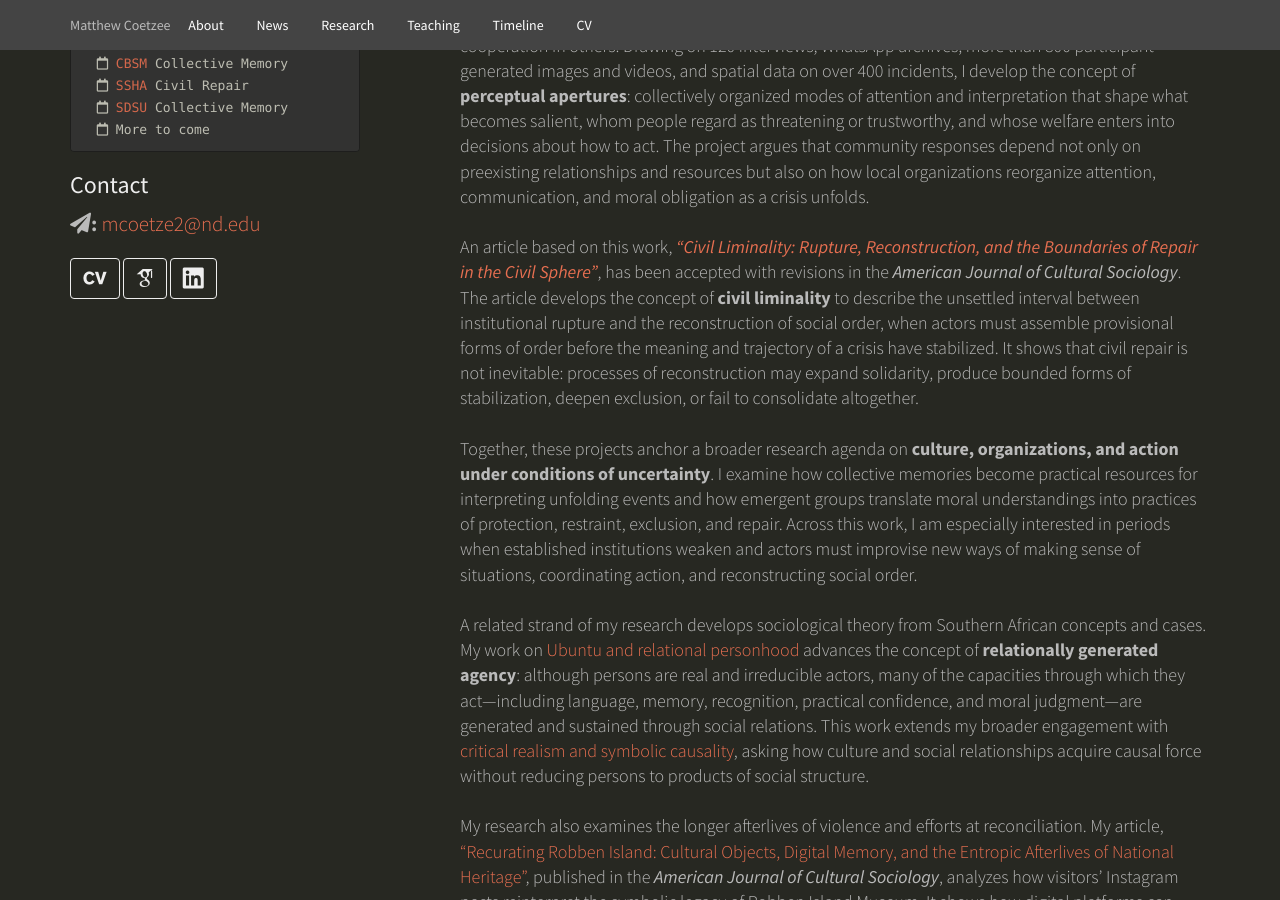
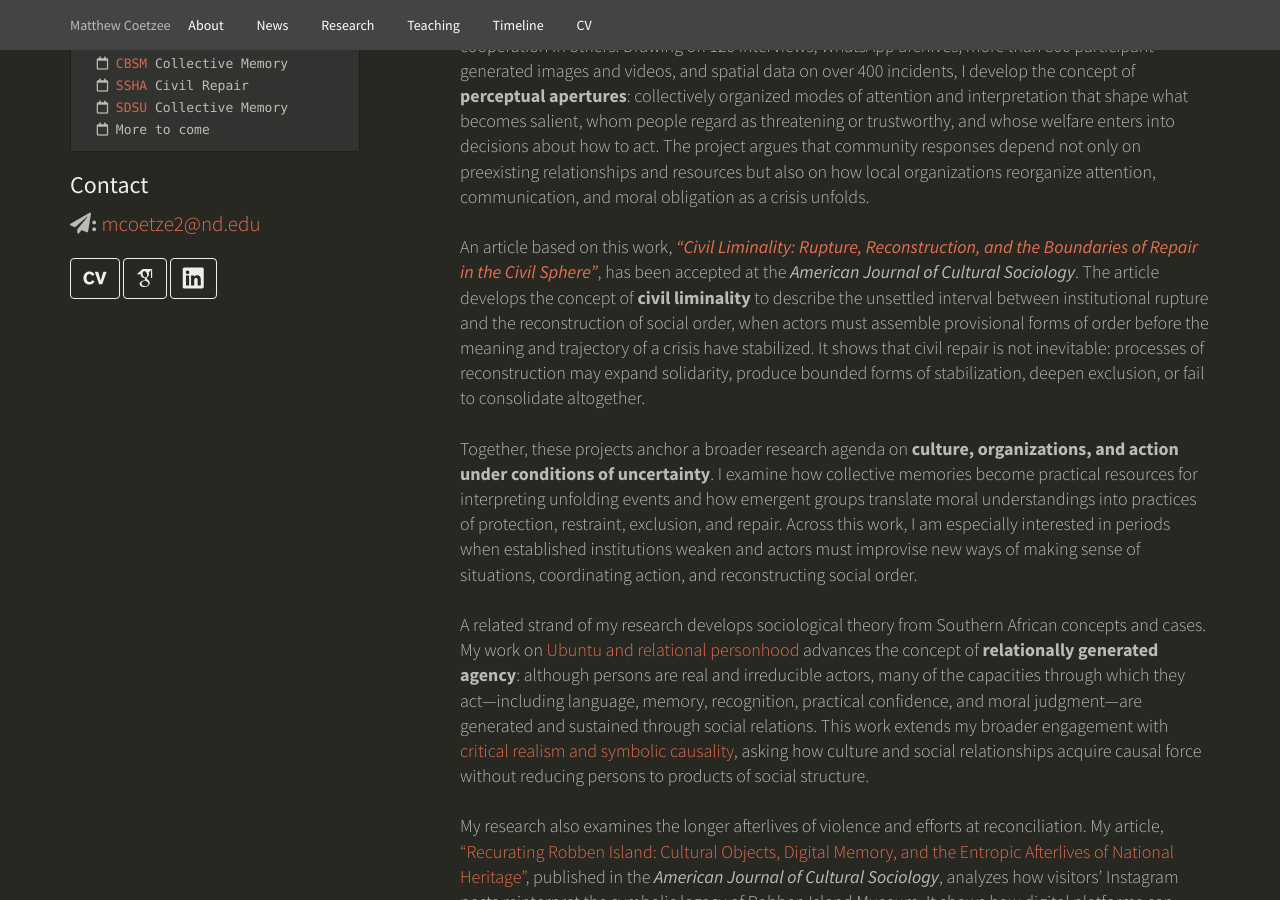
Before and after one commit to cccfran/matt-coetzee, a Jekyll site: the page index.html, which Jekyll copies as it is, in a window 1280 px wide and 900 px high, scrolled down 515 px. Built offline with Jekyll 4.4.1, drawn with Linux system fonts in a browser that asks for light colours; some web fonts are replaced; some of the changed text lies outside the part shown.

Commit message:
Mark Civil Liminality as accepted

```diff
--- a/index.html
+++ b/index.html
@@ -187,7 +187,7 @@
             <br><br>
             My book project, <a href="#seeing-crisis"><em>Seeing Crisis: Perceptual Apertures and the Making of Violence, Restraint, and Repair</em></a>, investigates these questions through South Africa’s July 2021 unrest, when the collapse of public security produced racialized vigilantism in some parts of metropolitan Durban but interracial cooperation in others. Drawing on 120 interviews, WhatsApp archives, more than 800 participant-generated images and videos, and spatial data on over 400 incidents, I develop the concept of <strong>perceptual apertures</strong>: collectively organized modes of attention and interpretation that shape what becomes salient, whom people regard as threatening or trustworthy, and whose welfare enters into decisions about how to act. The project argues that community responses depend not only on preexisting relationships and resources but also on how local organizations reorganize attention, communication, and moral obligation as a crisis unfolds.
             <br><br>
-            An article based on this work, <a href="#civil-liminality"><em>“Civil Liminality: Rupture, Reconstruction, and the Boundaries of Repair in the Civil Sphere”</em></a>, has been accepted with revisions in the <em>American Journal of Cultural Sociology</em>. The article develops the concept of <strong>civil liminality</strong> to describe the unsettled interval between institutional rupture and the reconstruction of social order, when actors must assemble provisional forms of order before the meaning and trajectory of a crisis have stabilized. It shows that civil repair is not inevitable: processes of reconstruction may expand solidarity, produce bounded forms of stabilization, deepen exclusion, or fail to consolidate altogether.
+            An article based on this work, <a href="#civil-liminality"><em>“Civil Liminality: Rupture, Reconstruction, and the Boundaries of Repair in the Civil Sphere”</em></a>, has been accepted at the <em>American Journal of Cultural Sociology</em>. The article develops the concept of <strong>civil liminality</strong> to describe the unsettled interval between institutional rupture and the reconstruction of social order, when actors must assemble provisional forms of order before the meaning and trajectory of a crisis have stabilized. It shows that civil repair is not inevitable: processes of reconstruction may expand solidarity, produce bounded forms of stabilization, deepen exclusion, or fail to consolidate altogether.
             <br><br>
             Together, these projects anchor a broader research agenda on <strong>culture, organizations, and action under conditions of uncertainty</strong>. I examine how collective memories become practical resources for interpreting unfolding events and how emergent groups translate moral understandings into practices of protection, restraint, exclusion, and repair. Across this work, I am especially interested in periods when established institutions weaken and actors must improvise new ways of making sense of situations, coordinating action, and reconstructing social order.
             <br><br>
@@ -394,7 +394,7 @@
 
           <a class="anchor" id="civil-liminality"></a>
           <h4>Civil Liminality: Rupture, Reconstruction, and the Boundaries of Repair in the Civil Sphere</h4>
-          <p class="mb-0"><em>Accepted with Revisions at <b>American Journal of Cultural Sociology</b></em></p>
+          <p class="mb-0"><em>Accepted at <b>American Journal of Cultural Sociology</b></em></p>
           <p><a class="btn btn-default" data-toggle="collapse" href="#abstract-civil-liminality" role="button" aria-expanded="false" aria-controls="abstract-civil-liminality">ABSTRACT</a></p>
           <div class="collapse" id="abstract-civil-liminality">
             <div class="card card-body">
```
